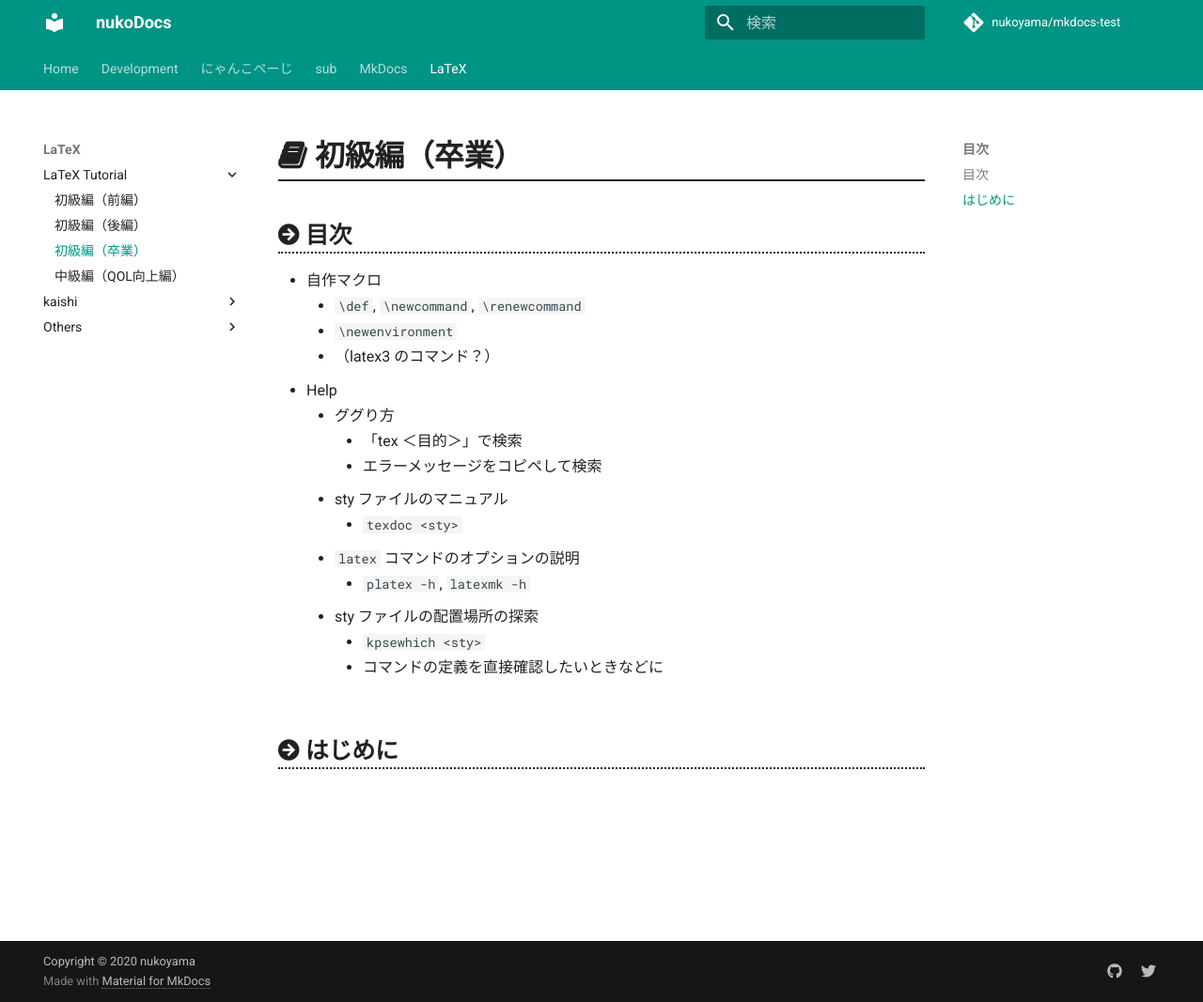
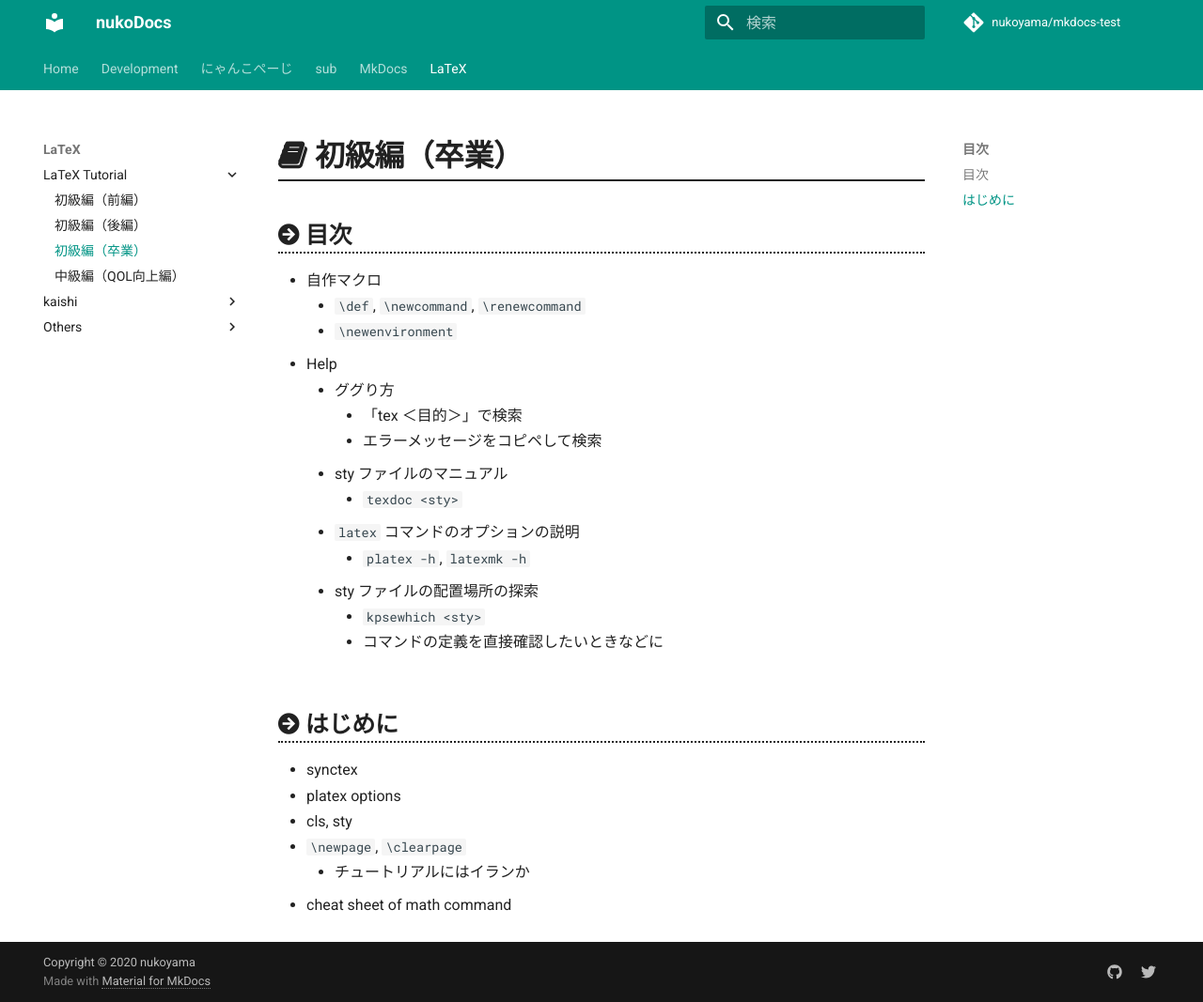
Before and after one commit to znuko/nukodocs, an MkDocs documentation site: the page built from docs/tex/tutorial03.md, in a window 1280 px wide and 1067 px high. Shown: the whole window at 94% size. Built offline with MkDocs 1.6.1 and Material for MkDocs 9.7.7, drawn with Linux system fonts in a browser that asks for light colours; comment, search, counter and statistics services are not loaded.

Commit message:
Update tutorial03.md

```diff
--- a/docs/tex/tutorial03.md
+++ b/docs/tex/tutorial03.md
@@ -7,7 +7,6 @@ title: 初級編（卒業）
 - 自作マクロ
   - `\def`, `\newcommand`, `\renewcommand`
   - `\newenvironment`
-  - （latex3 のコマンド？）
 - Help
   - ググり方
     - 「tex ＜目的＞」で検索
@@ -22,3 +21,10 @@ title: 初級編（卒業）
 
 
 # はじめに
+
+- synctex
+- platex options
+- cls, sty
+- `\newpage`, `\clearpage`
+  - チュートリアルにはイランか
+- cheat sheet of math command
```
